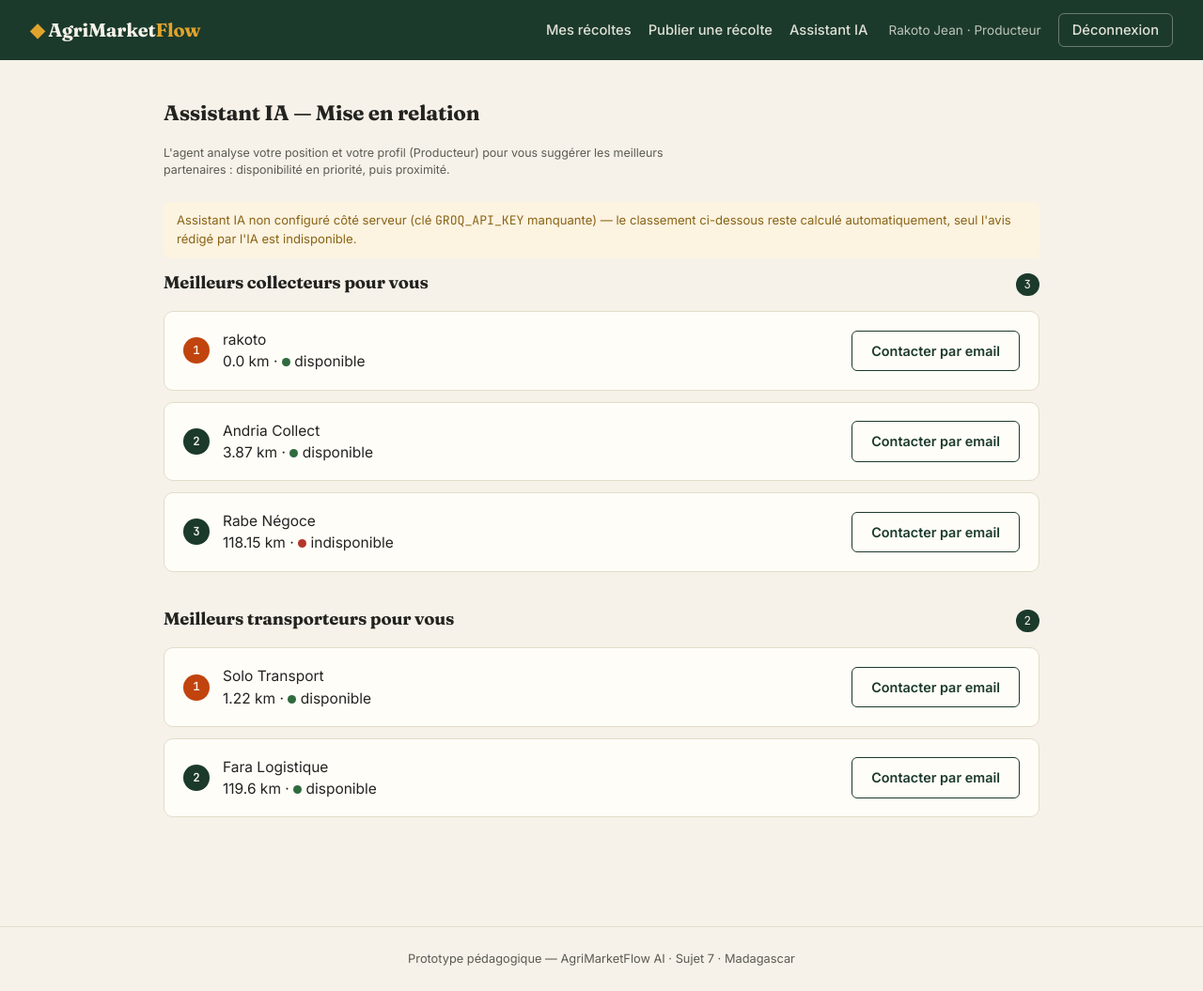
After one commit to edwinkevin2007-dot/Projet-IA, a Flask app: page /assistant in a window 1280 px wide. The commit adds this page. Shown: the whole page at 94% size. Run offline with Flask 3, Linux system fonts and the light colour scheme; a user stored in the database is signed in; data comes from the database, SQL or seed files in the repository; both versions use the stored data as it was after the commit.

Commit message:
new version

```diff
--- a/agrimarketflow/app.py
+++ b/agrimarketflow/app.py
@@ -14,15 +14,12 @@ from werkzeug.security import generate_password_hash, check_password_hash
 from werkzeug.utils import secure_filename
 
 from database import get_connection, init_db
-from scoring import distance_km, prestataires_proches, calculer_scores
+from scoring import distance_km, prestataires_proches, calculer_scores, meilleurs_partenaires
 import ia
+import email_verif
 
 app = Flask(__name__)
 app.secret_key = "dev-secret-key-change-in-production"
-
-# Clé API Google Maps : à définir en variable d'environnement, jamais en dur dans le code.
-#   export GOOGLE_MAPS_API_KEY="votre-cle"
-app.config["GOOGLE_MAPS_API_KEY"] = os.environ.get("GOOGLE_MAPS_API_KEY", "")
 
 # Upload des photos/vidéos de récolte
 UPLOAD_FOLDER = os.path.join(app.static_folder, "uploads")
@@ -115,11 +112,6 @@ def inject_user():
 
 
 @app.context_processor
-def inject_maps_key():
-    return {"google_maps_api_key": app.config["GOOGLE_MAPS_API_KEY"]}
-
-
-@app.context_processor
 def inject_ia_status():
     return {"ia_disponible": ia.ia_disponible()}
 
@@ -151,6 +143,19 @@ def inscription():
             flash("Un compte existe déjà avec ce contact.", "danger")
             conn.close()
             return redirect(url_for("inscription"))
+
+        if email_verif.ressemble_a_un_email(contact):
+            valide, message = email_verif.verifier_email(contact)
+            if not valide:
+                flash(message, "danger")
+                conn.close()
+                return redirect(url_for("inscription"))
+            if message == "verification_impossible":
+                flash(
+                    "Le domaine de l'email n'a pas pu être vérifié (pas de connexion sortante) — "
+                    "compte créé quand même.",
+                    "warning",
+                )
 
         conn.execute(
             "INSERT INTO UTILISATEUR (nom_complet, contact, mot_de_passe, type_profil, "
@@ -467,6 +472,29 @@ def soumettre_offre(recolte_id):
     return redirect(url_for("prestataire_dashboard"))
 
 
+@app.route("/assistant")
+@login_required
+def assistant_ia():
+    user = current_user()
+    conn = get_connection()
+    tous = conn.execute(
+        "SELECT * FROM UTILISATEUR WHERE id_utilisateur != ?", (user["id_utilisateur"],)
+    ).fetchall()
+    conn.close()
+
+    partenaires = meilleurs_partenaires(user, tous)
+
+    avis_ia, erreur_ia = (None, None)
+    if request.args.get("generer") == "1":
+        avis_ia, erreur_ia = ia.generer_avis_partenaires(
+            user["nom_complet"], user["type_profil"], partenaires
+        )
+
+    return render_template(
+        "assistant.html", partenaires=partenaires, avis_ia=avis_ia, erreur_ia=erreur_ia, user=user
+    )
+
+
 # --------------------------------------------------------------------------- #
 # API REST (bonus : consommable par un client externe / bibliothèque requests)
 # --------------------------------------------------------------------------- #
--- a/agrimarketflow/ia.py
+++ b/agrimarketflow/ia.py
@@ -70,3 +70,63 @@ def generer_description(libelle_produit, quantite, mots_cles=""):
         return None, f"Erreur lors de l'appel à l'IA : {exc}"
     except (KeyError, IndexError, ValueError):
         return None, "Réponse inattendue de l'API IA."
+
+
+def generer_avis_partenaires(nom_utilisateur, role_utilisateur, partenaires):
+    """
+    Fonctionnalité "Agent IA de mise en relation".
+    À partir du classement déterministe calculé par scoring.meilleurs_partenaires(),
+    demande à l'IA de rédiger un court avis (2-4 phrases) expliquant, en français,
+    pourquoi contacter les meilleurs partenaires suggérés.
+
+    Retourne (avis: str, erreur: str|None).
+    """
+    if not ia_disponible():
+        return None, "Aucune clé GROQ_API_KEY configurée sur le serveur."
+
+    lignes = []
+    for role, liste in partenaires.items():
+        if not liste:
+            lignes.append(f"- Aucun {role.lower()} disponible à proximité pour le moment.")
+            continue
+        for c in liste[:3]:
+            dispo = "disponible" if c.get("est_disponible") else "indisponible"
+            lignes.append(f"- {role} : {c['nom_complet']}, à {c['distance_km']} km, {dispo}.")
+
+    prompt = (
+        f"Un utilisateur nommé {nom_utilisateur}, de profil {role_utilisateur}, "
+        "utilise une application de mise en relation agricole à Madagascar.\n"
+        "Voici les partenaires potentiels détectés automatiquement par le système "
+        "(triés par disponibilité puis proximité) :\n"
+        + "\n".join(lignes)
+        + "\n\nRédige un avis court (4 phrases maximum, en français, sans markdown, sans emoji) "
+          "recommandant avec qui entrer en contact en priorité et pourquoi, "
+          "en te basant uniquement sur la disponibilité et la distance indiquées."
+    )
+
+    try:
+        response = requests.post(
+            GROQ_URL,
+            headers={
+                "Authorization": f"Bearer {GROQ_API_KEY}",
+                "Content-Type": "application/json",
+            },
+            json={
+                "model": GROQ_MODEL,
+                "messages": [
+                    {"role": "system", "content": "Tu es l'agent IA d'AgriMarketFlow, tu aides producteurs, collecteurs et transporteurs malgaches à choisir avec qui collaborer."},
+                    {"role": "user", "content": prompt},
+                ],
+                "temperature": 0.5,
+                "max_tokens": 220,
+            },
+            timeout=TIMEOUT_SECONDES,
+        )
+        response.raise_for_status()
+        data = response.json()
+        texte = data["choices"][0]["message"]["content"].strip()
+        return texte, None
+    except requests.exceptions.RequestException as exc:
+        return None, f"Erreur lors de l'appel à l'IA : {exc}"
+    except (KeyError, IndexError, ValueError):
+        return None, "Réponse inattendue de l'API IA."
--- a/agrimarketflow/scoring.py
+++ b/agrimarketflow/scoring.py
@@ -16,6 +16,36 @@ POIDS = {
 
 RAYON_TERRE_KM = 6371.0
 RAYON_SUGGESTION_KM = 100  # rayon de "proximité" pour le matching automatique
+
+# Pour chaque profil, quels sont les profils "partenaires" que l'agent IA doit suggérer.
+ROLES_PARTENAIRES = {
+    "Producteur": ("Collecteur", "Transporteur"),
+    "Collecteur": ("Producteur", "Transporteur"),
+    "Transporteur": ("Producteur", "Collecteur"),
+}
+
+
+def meilleurs_partenaires(utilisateur, tous_utilisateurs, top_n=3):
+    """
+    Fonctionnalité "Agent IA de mise en relation".
+    Pour un utilisateur donné, calcule les meilleurs partenaires de chaque profil
+    complémentaire (cf. ROLES_PARTENAIRES), triés par disponibilité puis distance.
+    Retourne un dict {role: [partenaires...]}.
+    """
+    resultats = {}
+    for role in ROLES_PARTENAIRES.get(utilisateur["type_profil"], ()):
+        candidats = []
+        for u in tous_utilisateurs:
+            if u["type_profil"] != role or u["id_utilisateur"] == utilisateur["id_utilisateur"]:
+                continue
+            d = distance_km(
+                utilisateur["latitude"], utilisateur["longitude"],
+                u["latitude"], u["longitude"],
+            )
+            candidats.append({**dict(u), "distance_km": round(d, 2)})
+        candidats.sort(key=lambda c: (0 if c["est_disponible"] else 1, c["distance_km"]))
+        resultats[role] = candidats[:top_n]
+    return resultats
 
 
 def distance_km(lat1, lon1, lat2, lon2):
--- /dev/null
+++ b/agrimarketflow/templates/assistant.html
@@ -0,0 +1,70 @@
+{% extends "base.html" %}
+{% block title %}Assistant IA — AgriMarketFlow AI{% endblock %}
+{% block content %}
+
+<div class="section-title">
+  <h2>Assistant IA — Mise en relation</h2>
+</div>
+<p class="field-hint" style="max-width:600px;margin-bottom:24px;">
+  L'agent analyse votre position et votre profil ({{ user.type_profil }}) pour vous suggérer
+  les meilleurs partenaires : disponibilité en priorité, puis proximité.
+</p>
+
+{% if not ia_disponible %}
+<div class="map-key-warning">
+  Assistant IA non configuré côté serveur (clé <span class="mono">GROQ_API_KEY</span> manquante) —
+  le classement ci-dessous reste calculé automatiquement, seul l'avis rédigé par l'IA est indisponible.
+</div>
+{% endif %}
+
+<div class="ia-panel">
+  {% if avis_ia %}
+    <div class="ia-avis">
+      <div class="ia-avis-label">🤖 Avis de l'agent IA</div>
+      <p>{{ avis_ia }}</p>
+    </div>
+  {% elif erreur_ia %}
+    <div class="flash flash-warning">{{ erreur_ia }}</div>
+  {% endif %}
+
+  {% if ia_disponible %}
+  <a href="{{ url_for('assistant_ia') }}?generer=1" class="btn btn-laterite" style="margin-bottom:28px;display:inline-block;">
+    ✨ {% if avis_ia %}Régénérer l'avis de l'agent{% else %}Demander l'avis de l'agent IA{% endif %}
+  </a>
+  {% endif %}
+</div>
+
+{% for role, liste in partenaires.items() %}
+<div class="section-title">
+  <h2 style="font-size:1.15rem;">Meilleur{{ 's' if liste|length > 1 else '' }} {{ role|lower }}{{ 's' if liste|length > 1 else '' }} pour vous</h2>
+  <span class="count-chip">{{ liste|length }}</span>
+</div>
+
+{% if liste %}
+<div class="card-list" style="margin-bottom:36px;">
+  {% for p in liste %}
+  <div class="suggestion-card">
+    <div style="display:flex;align-items:center;gap:14px;">
+      <div class="rank-badge {% if loop.index == 1 %}rank-1{% endif %}">{{ loop.index }}</div>
+      <div>
+        <div class="titre">{{ p.nom_complet }}</div>
+        <div class="meta">
+          {{ p.distance_km }} km ·
+          {% if p.est_disponible %}<span class="dot on"></span> disponible{% else %}<span class="dot off"></span> indisponible{% endif %}
+        </div>
+      </div>
+    </div>
+    {% if '@' in p.contact %}
+      <a href="mailto:{{ p.contact }}" class="btn btn-outline">Contacter par email</a>
+    {% else %}
+      <a href="tel:{{ p.contact }}" class="btn btn-outline">Contacter par téléphone</a>
+    {% endif %}
+  </div>
+  {% endfor %}
+</div>
+{% else %}
+<div class="empty-state" style="margin-bottom:36px;">Aucun {{ role|lower }} trouvé pour le moment.</div>
+{% endif %}
+{% endfor %}
+
+{% endblock %}
--- a/agrimarketflow/templates/base.html
+++ b/agrimarketflow/templates/base.html
@@ -7,6 +7,8 @@
 <link rel="preconnect" href="https://fonts.googleapis.com">
 <link href="https://fonts.googleapis.com/css2?family=Fraunces:opsz,wght@9..144,500;9..144,700&family=Inter:wght@400;500;600&family=JetBrains+Mono:wght@400;600&display=swap" rel="stylesheet">
 <link rel="stylesheet" href="{{ url_for('static', filename='style.css') }}">
+<link rel="stylesheet" href="https://unpkg.com/leaflet@1.9.4/dist/leaflet.css" />
+<script src="https://unpkg.com/leaflet@1.9.4/dist/leaflet.js"></script>
 {% block extra_head %}{% endblock %}
 </head>
 <body>
@@ -22,6 +24,7 @@
       {% else %}
         <a href="{{ url_for('prestataire_dashboard') }}">Récoltes à proximité</a>
       {% endif %}
+      <a href="{{ url_for('assistant_ia') }}">Assistant IA</a>
       <span class="nav-user">{{ current_user.nom_complet }} · {{ current_user.type_profil }}</span>
       <a href="{{ url_for('deconnexion') }}" class="btn-ghost">Déconnexion</a>
     {% else %}
```
Also changed, not shown: agrimarketflow/email_verif.py (added, +51 -0 lines), agrimarketflow/static/js/maps.js (+54 -97 lines), agrimarketflow/static/style.css (+27 -1 lines), agrimarketflow/templates/inscription.html (+2 -10 lines), agrimarketflow/templates/nouvelle_recolte.html (+2 -9 lines), agrimarketflow/templates/recolte_detail.html (+1 -6 lines), agrimarketflow/README.md, agrimarketflow/agrimarketflow.db.
